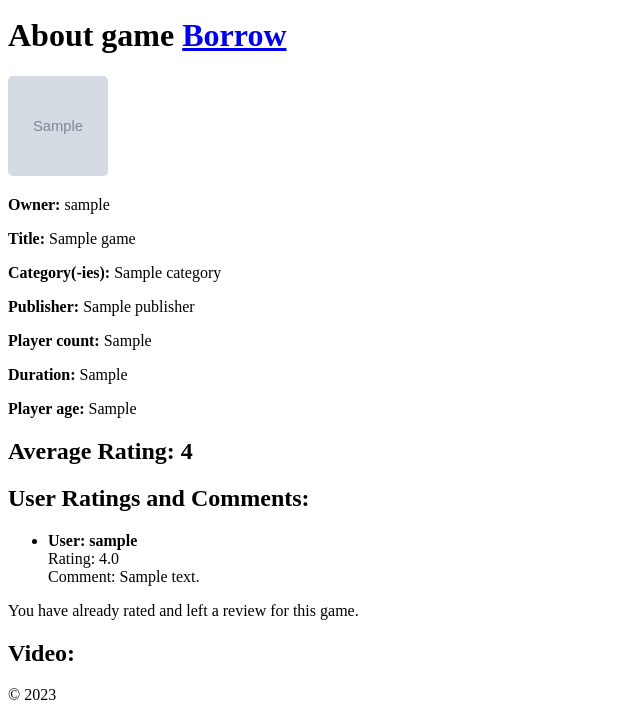
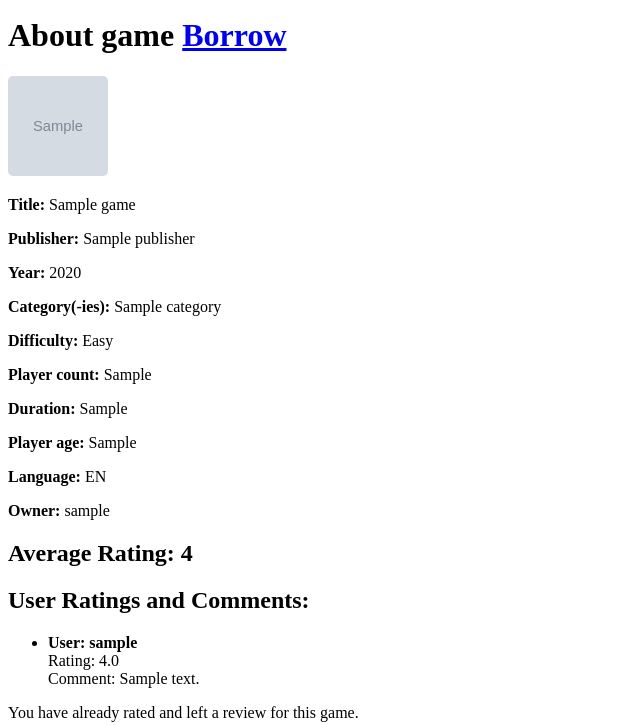
Before and after one commit to mildaug/board_game, a Django app: page /games/1/ in a window 1280 px wide. Shown: the part 237-962 px from the top of the page, without its empty margins (0-640 px from the left). Before the commit the page ends 937 px from the top, so only its background shows below. Run offline with Django 4.2, Linux system fonts and the light colour scheme; a user stored in the database is signed in; tables that the repository leaves empty hold one stand-in row (values such as "Sample post"); grey boxes marked "Sample" are stand-in pictures.

Commit message:
additional info in game_detail

```diff
--- a/board_game_hub/board_game/templates/board_game/game_detail.html
+++ b/board_game_hub/board_game/templates/board_game/game_detail.html
@@ -10,13 +10,16 @@
     {% else %}
         <span>No Image Available</span>
     {% endif %}
-    <p><strong>Owner:</strong> {{ game.owner }}</p>
     <p><strong>Title:</strong> {{ game.title }}</p>
+    <p><strong>Publisher:</strong> {{ game.publisher }}</p>
+    <p><strong>Year:</strong> {{ game.year }}</p>
     <p><strong>Category(-ies):</strong> {% for game_category in game.category.all %}{{ game_category.name }}{% if not forloop.last %}, {% endif %}{% endfor %}</p>
-    <p><strong>Publisher:</strong> {{ game.publisher }}</p>
+    <p><strong>Difficulty:</strong> {{ game.difficulty }}</p>
     <p><strong>Player count:</strong> {{ game.player_count }}</p>
     <p><strong>Duration:</strong> {{ game.duration }}</p>
     <p><strong>Player age:</strong> {{ game.player_age }}</p>
+    <p><strong>Language:</strong> {{ game.language }}</p>
+    <p><strong>Owner:</strong> {{ game.owner }}</p>
 
     <h2>Average Rating: {{ average_rating }}</h2>
 
```
